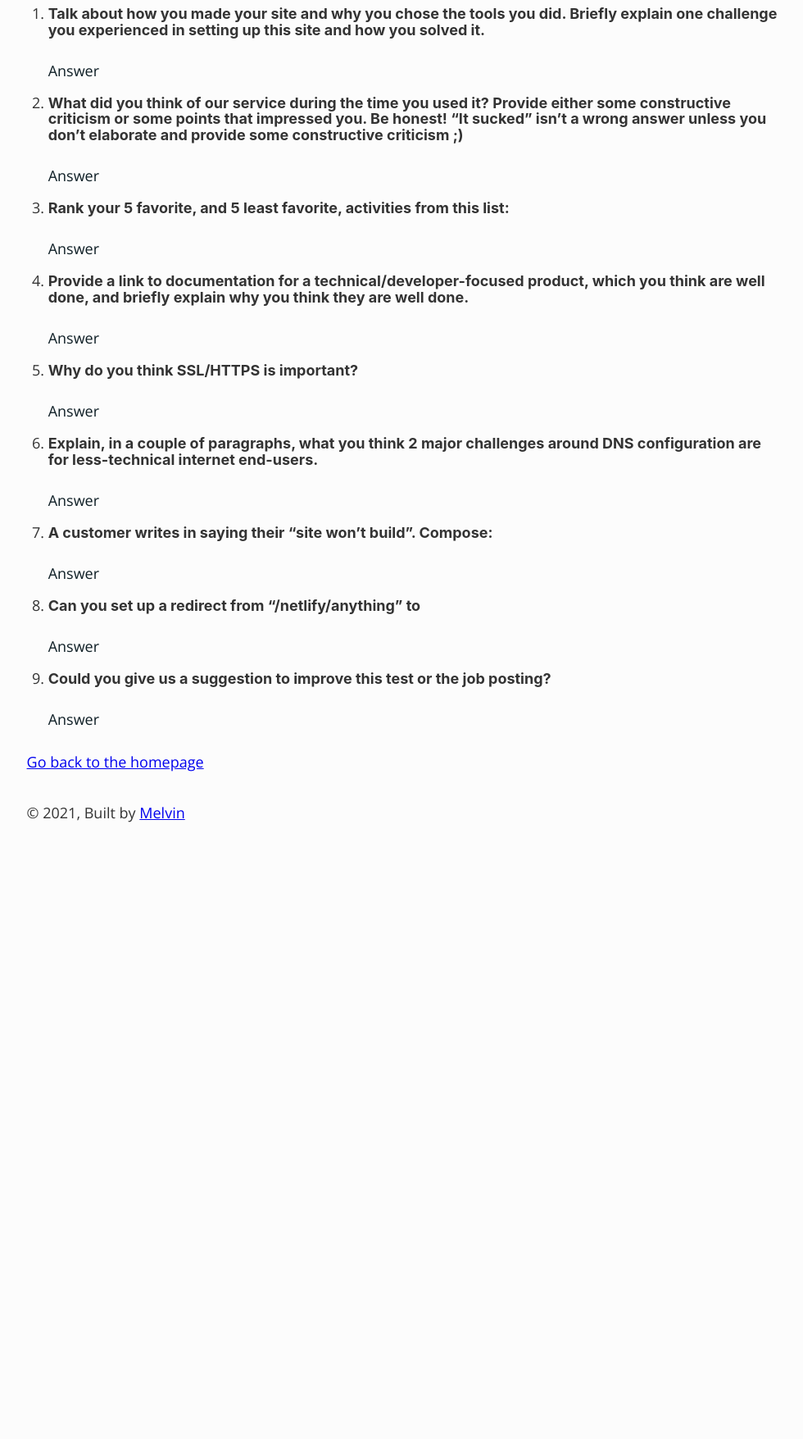
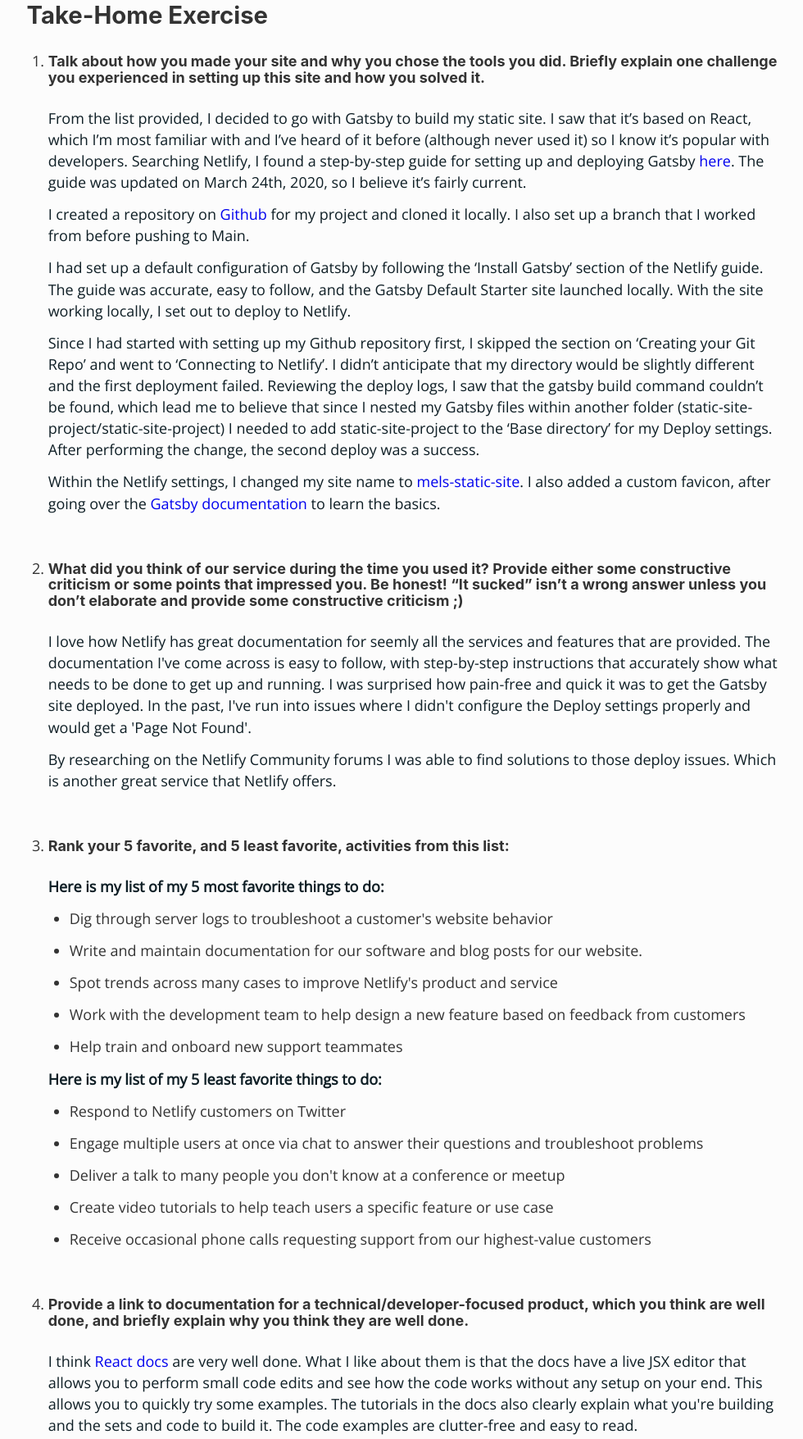
Before and after one commit to MelvinPeepers/static-site-project, a Gatsby site in the folder static-site-project/: page /page-2 in a window 1280 px wide. Shown: the part 120-1875 px from the top of the page at 82% size, without its empty margins (147-1127 px from the left). Before the commit the page ends 1150 px from the top, so only its background shows below. Built offline with nearby package versions, Linux system fonts and the light colour scheme; Gatsby itself is replaced by a stand-in of ours.

Commit message:
working on answers

```diff
--- a/static-site-project/src/pages/index.js
+++ b/static-site-project/src/pages/index.js
@@ -12,7 +12,7 @@ const IndexPage = () => (
 
     <p>To improve my technical knowledge, I enrolled in Lambda School, learned Full-Stack Web Development and graduated last June. While there I learned Git, HTML, JavaScript and Python. I was able to apply the concepts I learned to develop websites and web apps and deploy them using Netlify.</p>
 
-    <Link to="/page-2/">Go to page my answers.</Link> <br />
+    <Link to="/page-2/">Go here for my answers.</Link> <br />
 
   </Layout>
 )
--- a/static-site-project/src/pages/page-2.js
+++ b/static-site-project/src/pages/page-2.js
@@ -5,35 +5,72 @@ import Layout from "../components/layout"
 
 const SecondPage = () => (
   <Layout>
+
+    <h2>Take-Home Exercise</h2>
     <ol>
       <li>
         <h4>Talk about how you made your site and why you chose the tools you did. Briefly explain one challenge you experienced in setting up this site and how you solved it.</h4>
-        <p>Answer</p>
+
+        <p>From the list provided, I decided to go with Gatsby to build my static site. I saw that it’s based on React, which I’m most familiar with and I’ve heard of it before (although never used it) so I know it’s popular with developers. Searching Netlify, I found a step-by-step guide for setting up and deploying Gatsby <a href='https://www.netlify.com/blog/2016/02/24/a-step-by-step-guide-gatsby-on-netlify' rel='noreferrer' target='_blank'>here</a>. The guide was updated on March 24th, 2020, so I believe it’s fairly current.</p>
+
+        <p>I created a repository on <a href='https://github.com/MelvinPeepers/static-site-project/tree/main/static-site-project'rel='noreferrer' target='_blank'>Github</a> for my project and cloned it locally. I also set up a branch that I worked from before pushing to Main.</p>
+
+        <p>I had set up a default configuration of Gatsby by following the ‘Install Gatsby’ section of the Netlify guide. The guide was accurate, easy to follow, and the Gatsby Default Starter site launched locally. With the site working locally, I set out to deploy to Netlify.</p>
+
+        <p>Since I had started with setting up my Github repository first, I skipped the section on ‘Creating your Git Repo’ and went to ‘Connecting to Netlify’. I didn’t anticipate that my directory would be slightly different and the first deployment failed. Reviewing the deploy logs, I saw that the gatsby build command couldn’t be found, which lead me to believe that since I nested my Gatsby files within another folder (static-site-project/static-site-project) I needed to add static-site-project to the ‘Base directory’ for my Deploy settings. After performing the change, the second deploy was a success.</p>
+
+        <p>Within the Netlify settings, I changed my site name to <a href='https://mels-static-site.netlify.app/' rel='noreferrer' target='_blank'>mels-static-site</a>. I also added a custom favicon, after going over the <a href='https://www.gatsbyjs.com/tutorial/' rel='noreferrer' target='_blank'>Gatsby documentation</a> to learn the basics.</p>
       </li>
 
       <li>
         <h4>What did you think of our service during the time you used it? Provide either some constructive criticism or some points that impressed you. Be honest! “It sucked” isn’t a wrong answer unless you don’t elaborate and provide some constructive criticism ;)</h4>
-        <p>Answer</p>
+
+        <p>I love how Netlify has great documentation for seemly all the services and features that are provided. The documentation I've come across is easy to follow, with step-by-step instructions that accurately show what needs to be done to get up and running. I was surprised how pain-free and quick it was to get the Gatsby site deployed. In the past, I've run into issues where I didn't configure the Deploy settings properly and would get a 'Page Not Found'.</p>
+
+        <p>By researching on the Netlify Community forums I was able to find solutions to those deploy issues. Which is another great service that Netlify offers.</p>
       </li>
 
       <li>
         <h4>Rank your 5 favorite, and 5 least favorite, activities from this list:</h4>
-        <p>Answer</p>
+
+        <p className='list-text'>Here is my list of my 5 most favorite things to do:</p>
+
+        <ul className='favorite-list'>
+          <li>Dig through server logs to troubleshoot a customer's website behavior</li>
+          <li>Write and maintain documentation for our software and blog posts for our website.</li>
+          <li>Spot trends across many cases to improve Netlify's product and service</li>
+          <li>Work with the development team to help design a new feature based on feedback from customers</li>
+          <li>Help train and onboard new support teammates</li>
+        </ul>
+
+        <p className='list-text'>Here is my list of my 5 least favorite things to do:</p>
+
+        <ul className='favorite-list'>
+          <li>Respond to Netlify customers on Twitter</li>
+          <li>Engage multiple users at once via chat to answer their questions and troubleshoot problems</li>
+          <li>Deliver a talk to many people you don't know at a conference or meetup</li>
+          <li>Create video tutorials to help teach users a specific feature or use case</li>
+          <li>Receive occasional phone calls requesting support from our highest-value customers</li>
+        </ul>
       </li>
 
       <li>
         <h4>Provide a link to documentation for a technical/developer-focused product, which you think are well done, and briefly explain why you think they are well done.</h4>
-        <p>Answer</p>
+
+        <p>I think <a href='https://reactjs.org/docs/getting-started.html' rel='noreferrer' target='_blank'>React docs</a> are very well done. What I like about them is that the docs have a live JSX editor that allows you to perform small code edits and see how the code works without any setup on your end. This allows you to quickly try some examples. The tutorials in the docs also clearly explain what you're building and the sets and code to build it. The code examples are clutter-free and easy to read.</p>
       </li>
 
       <li>
         <h4>Why do you think SSL/HTTPS is important?</h4>
-        <p>Answer</p>
+
+        <p>I think SSL (Secure Sockets Layer) and HTTPS are important as they protect passwords, personal and financial information on the internet. Without a secure internet, there would be a lot less confidence in doing just about anything online.</p>
       </li>
 
       <li>
         <h4>Explain, in a couple of paragraphs, what you think 2 major challenges around DNS configuration are for less-technical internet end-users.</h4>
-        <p>Answer</p>
+        <p>I think two major challenges around DNS configuration for less-technical internet end-users is the amount of time it takes for DNS to be updated and that DNS records can be stored in cache which can also slow down DNS being updated.</p>
+
+        <p>It can take up to 72 hours (although usually no more than 48 hours) for all DNS registries to be updated with new information. Additionally, ISP can cache DNS records to speed up browsing which can inadvertently slow down DNS from updating for users of the ISP.</p>
       </li>
 
       <li>
@@ -42,7 +79,7 @@ const SecondPage = () => (
       </li>
 
       <li>
-        <h4>Can you set up a redirect from “/netlify/anything” to</h4>
+        <h4>Can you set up a redirect from “/netlify/anything” to <a href='https://www.google.com/search?q=anything'>https://www.google.com/search?q=anything</a></h4>
         <p>Answer</p>
       </li>
 
--- a/static-site-project/src/styles/global.css
+++ b/static-site-project/src/styles/global.css
@@ -7,3 +7,23 @@ body {
 p {
   color: #0e1e25;
 }
+
+.favorite-list {
+  list-style: disc;
+}
+
+a {
+  text-decoration: none;
+}
+
+.list-text {
+  font-weight: bold;
+}
+
+li {
+  padding: 0 0 40px 0;
+}
+
+.favorite-list li {
+  padding: 0;
+}
```
